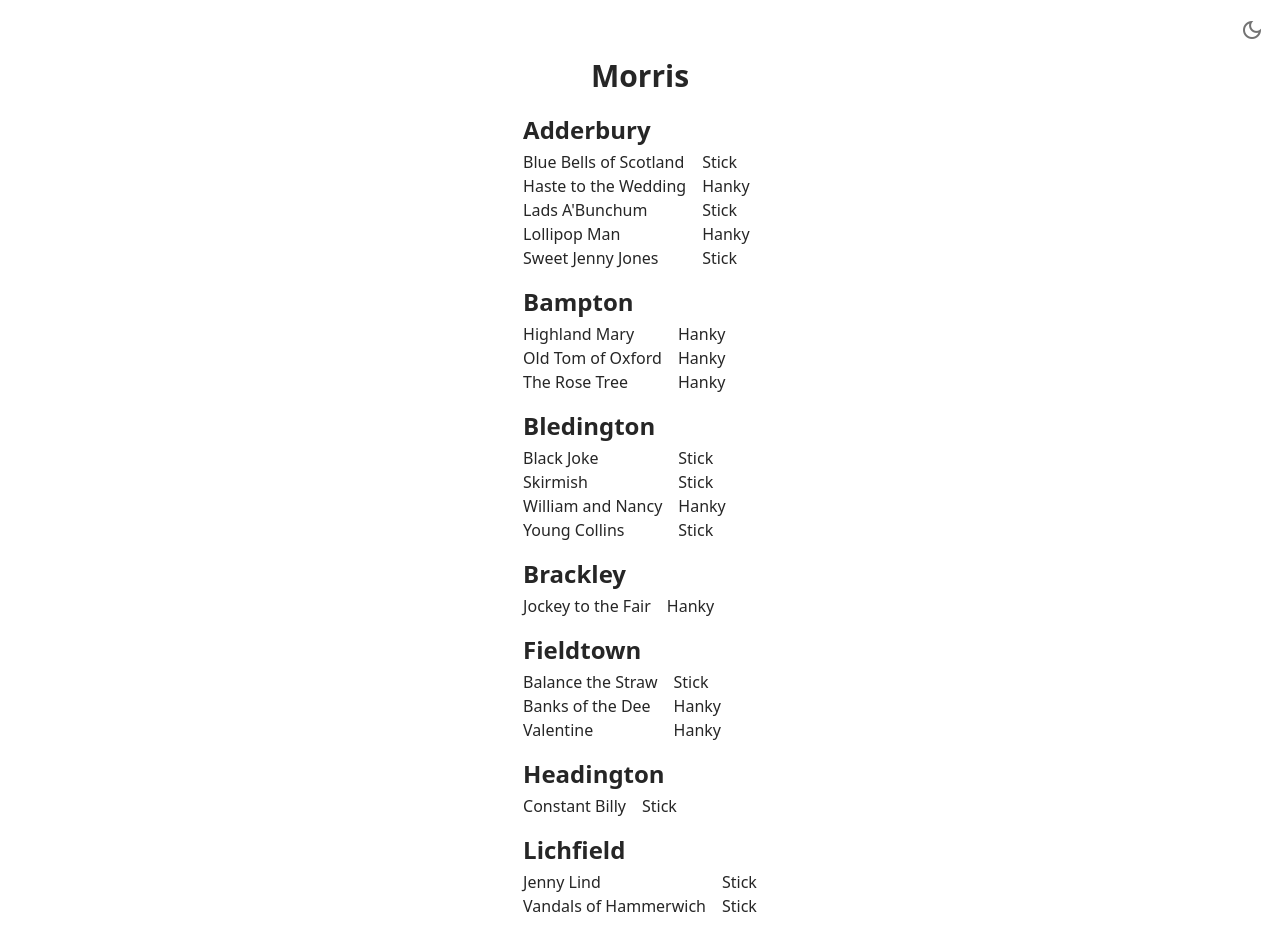
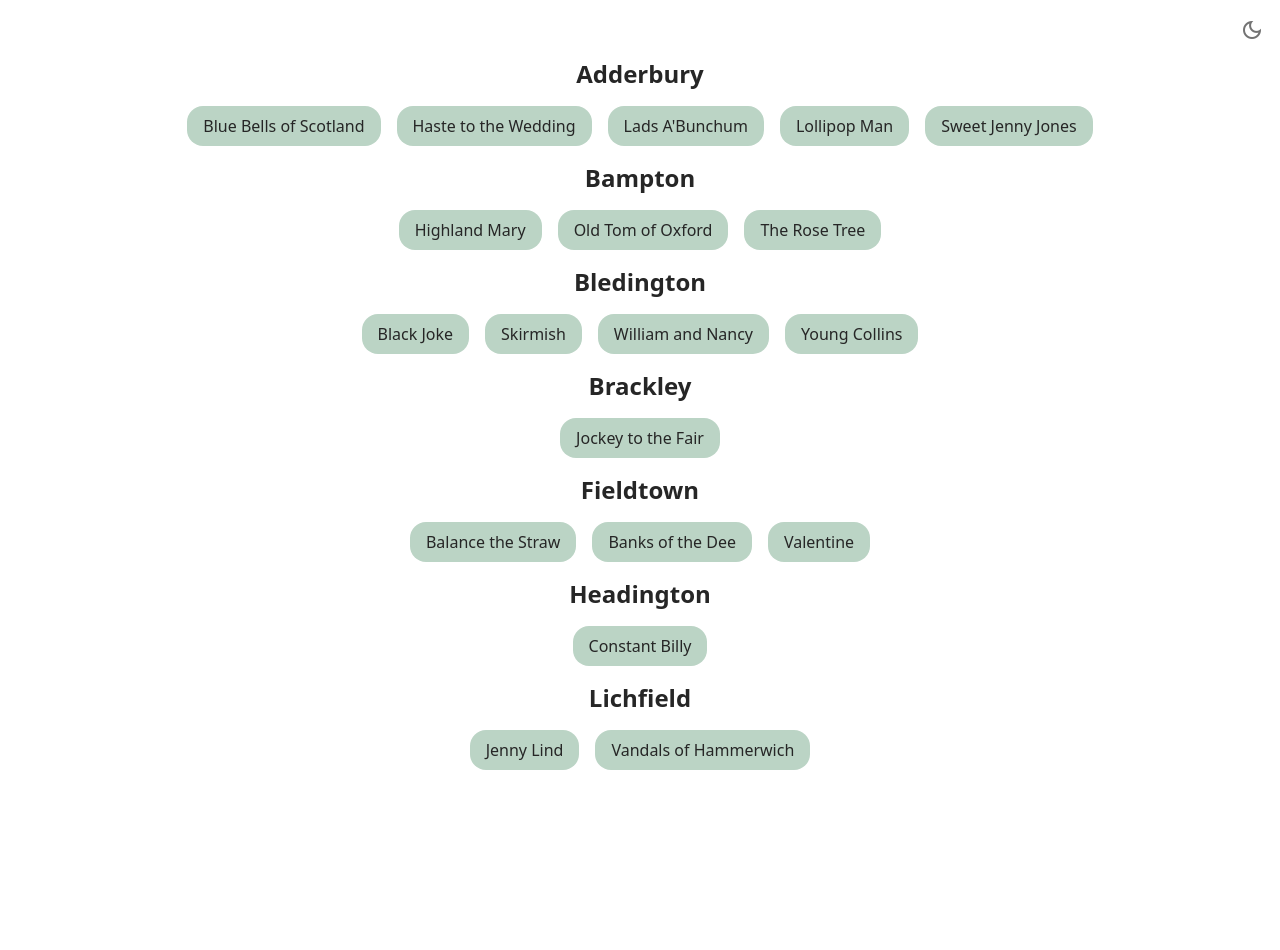
Before and after one commit to paulsbond/morris, a React (Vite) app: page / in a window 1280 px wide. Shown: the top 950 px of the page. After the commit the page ends 810 px from the top, so only its background shows below. Built offline with nearby package versions, Linux system fonts and the light colour scheme.

Commit message:
Change dance table to spaced links

```diff
--- a/src/App.css
+++ b/src/App.css
@@ -1,6 +1,21 @@
 @import "tailwindcss";
 
 @custom-variant dark (&:where(.dark, .dark *));
+
+@theme {
+  --color-pine: #355143;
+  --color-pine-50: #f5f8f6;
+  --color-pine-100: #ddeae2;
+  --color-pine-200: #bbd4c5;
+  --color-pine-300: #91b7a1;
+  --color-pine-400: #6a977e;
+  --color-pine-500: #507c65;
+  --color-pine-600: #3e6350;
+  --color-pine-700: #355143;
+  --color-pine-800: #2d4238;
+  --color-pine-900: #293831;
+  --color-pine-950: #141f1a;
+}
 
 @layer base {
   .material-symbols-outlined {
--- /dev/null
+++ b/src/components/DanceList.tsx
@@ -0,0 +1,17 @@
+import { Link } from "react-router";
+import { Tradition } from "../dances";
+
+export function DanceList({ tradition }: { tradition: Tradition }) {
+  return (
+    <div className="flex flex-wrap justify-center gap-4 align-middle">
+      {tradition.dances.map((dance) => (
+        <Link
+          className="bg-pine-200 dark:bg-pine-800 rounded-2xl px-4 py-2"
+          to={`/${tradition.key}/${dance.key}`}
+        >
+          {dance.name}
+        </Link>
+      ))}
+    </div>
+  );
+}
--- a/src/components/DanceTable.tsx
+++ /dev/null
@@ -1,21 +0,0 @@
-import { Link } from "react-router";
-import { Tradition } from "../dances";
-
-export function DanceTable({ tradition }: { tradition: Tradition }) {
-  return (
-    <table>
-      {tradition.dances.map((dance) => (
-        <tr>
-          <td className="pr-4">
-            <Link to={`/${tradition.key}/${dance.key}`}>{dance.name}</Link>
-          </td>
-          <td>
-            {dance.stick && "Stick"}
-            {dance.stick && dance.hanky && "/"}
-            {dance.hanky && "Hanky"}
-          </td>
-        </tr>
-      ))}
-    </table>
-  );
-}
--- a/src/pages/Home.tsx
+++ b/src/pages/Home.tsx
@@ -1,17 +1,16 @@
 import { traditions } from "../dances";
 import { Link } from "react-router";
-import { DanceTable } from "../components/DanceTable";
+import { DanceList } from "../components/DanceList";
 
 export function Home() {
   return (
     <main className="m-auto mb-6 flex max-w-7xl flex-col gap-4">
-      <h1 className="mb-1 text-center text-3xl font-bold">Morris</h1>
       {traditions.map((tradition) => (
         <div key={tradition.key}>
-          <h2 className="mb-1 text-2xl font-bold">
+          <h2 className="mb-4 text-center text-2xl font-bold">
             <Link to={`/${tradition.key}`}>{tradition.name}</Link>
           </h2>
-          <DanceTable tradition={tradition} />
+          <DanceList tradition={tradition} />
         </div>
       ))}
     </main>
--- a/src/pages/Tradition.tsx
+++ b/src/pages/Tradition.tsx
@@ -1,11 +1,11 @@
-import { DanceTable } from "../components/DanceTable";
+import { DanceList } from "../components/DanceList";
 import { Tradition as TraditionType } from "../dances";
 
 export function Tradition({ tradition }: { tradition: TraditionType }) {
   return (
     <main className="m-auto mb-6 flex max-w-7xl flex-col gap-4">
       <h1 className="mb-1 text-center text-3xl font-bold">{tradition.name}</h1>
-      <DanceTable tradition={tradition} />
+      <DanceList tradition={tradition} />
     </main>
   );
 }
```
